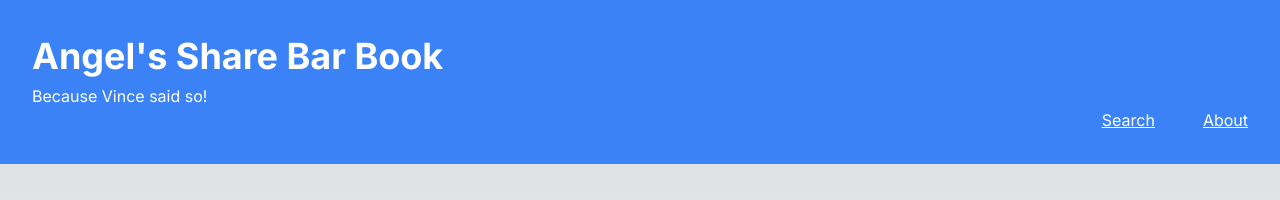
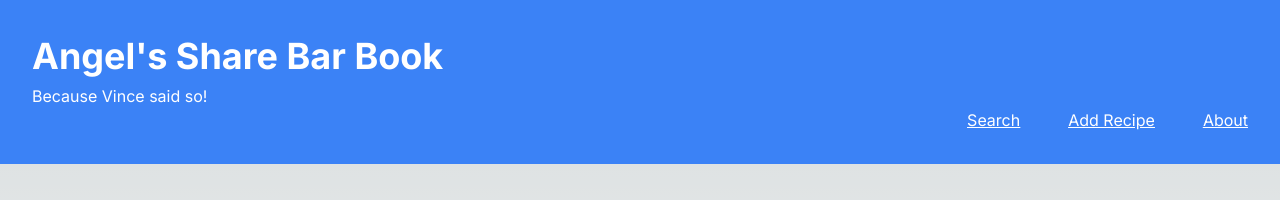
Before and after one commit to bowdumb/angels-share, a Next.js app: page / in a window 1280 px wide. Shown: the top 200 px of the page. Built offline with nearby package versions, Linux system fonts and the light colour scheme.

Commit message:
Added nav button to the Header component to navigate to Add Recipe page

```diff
--- a/src/app/components/header.js
+++ b/src/app/components/header.js
@@ -12,6 +12,9 @@ export default function Header() {
                     <Link href="/search">Search</Link>
                 </div>
                 <div className="text-white text-end underline hover:text-blue-300">
+                    <Link href="/add-recipe">Add Recipe</Link>
+                </div>
+                <div className="text-white text-end underline hover:text-blue-300">
                     <Link href="/about" >About</Link>
                 </div>
             </nav>
```
